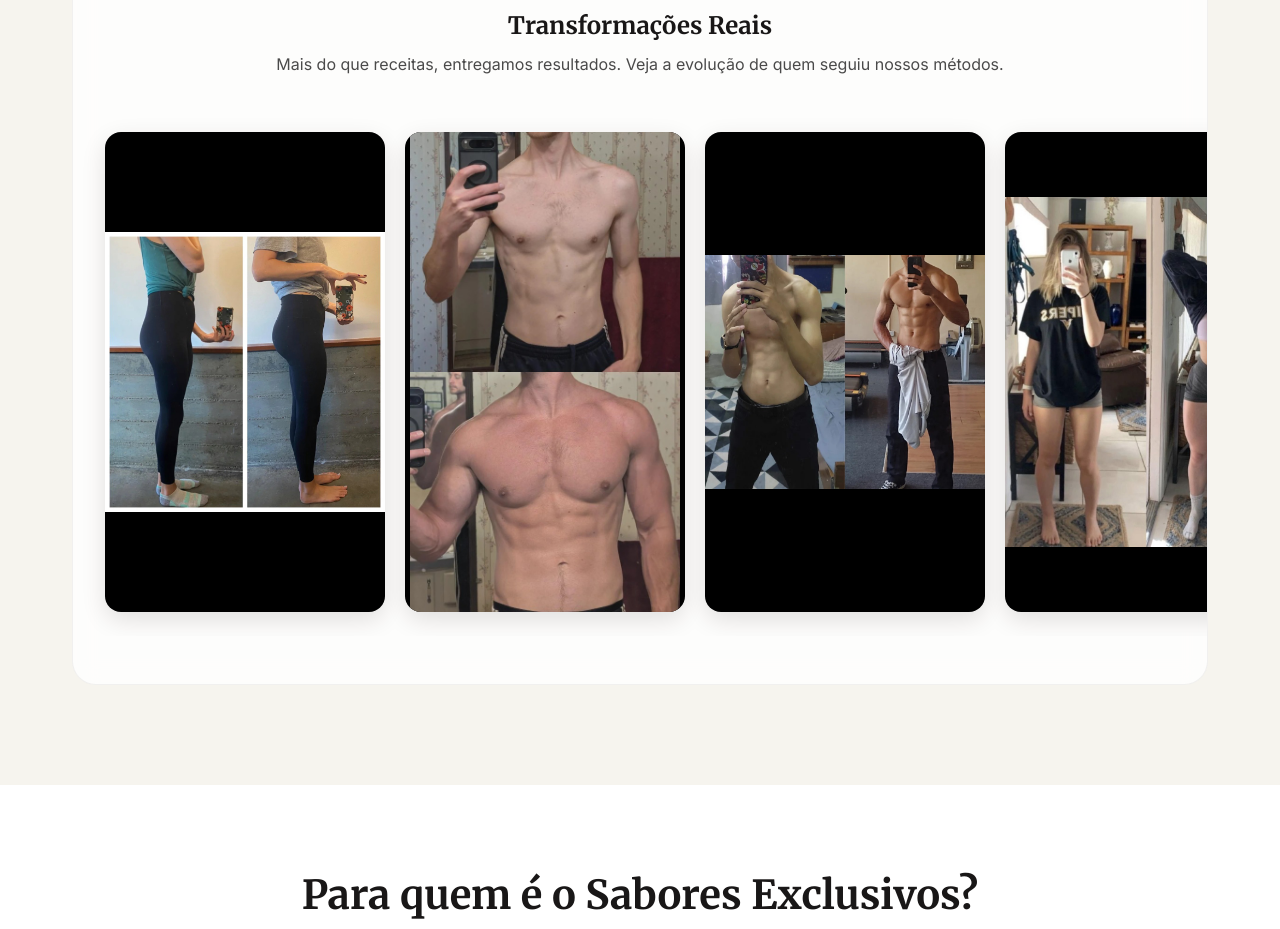
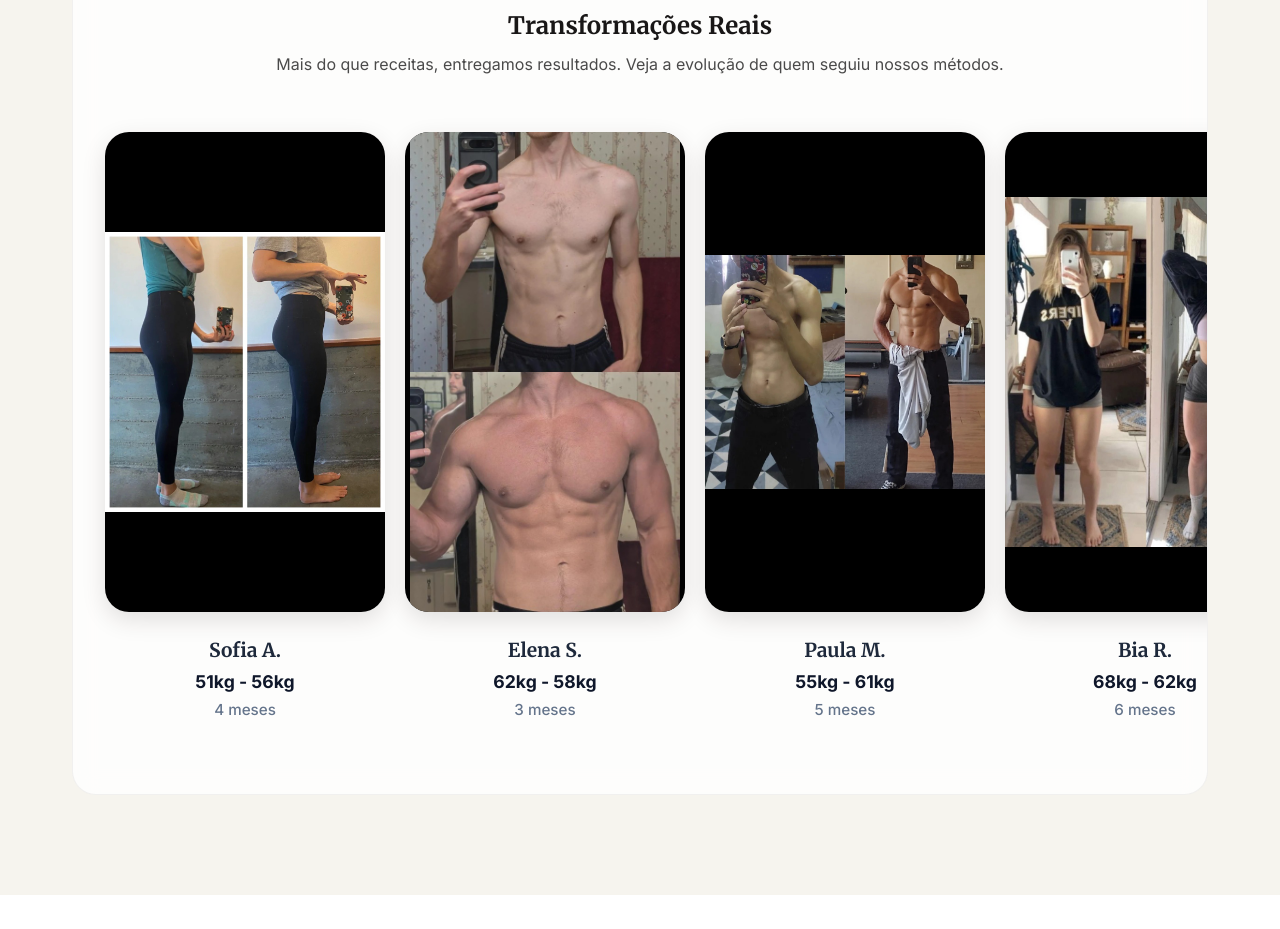
Before and after one commit to YohanSaibb026/LeadingPage, a React (Vite) app: page / in a window 1280 px wide. Shown: the part 3480-4409 px from the top of the page. Built offline with nearby package versions, Linux system fonts and the light colour scheme.

Commit message:
style: add user details to transformation carousel for enhanced social proof

```diff
--- a/src/App.css
+++ b/src/App.css
@@ -579,16 +579,23 @@
     display: none;
 }
 
+.transform-item-wrapper {
+    flex: 0 0 280px;
+    display: flex;
+    flex-direction: column;
+    align-items: center;
+    scroll-snap-align: center;
+}
+
 .transform-item {
-    flex: 0 0 280px;
-    /* Match story card width */
+    width: 280px;
     height: 480px;
-    /* Consistently tall for vertical photos */
-    scroll-snap-align: center;
-    border-radius: 16px;
+    border-radius: 24px;
+    /* Increased for more premium look */
     overflow: hidden;
     box-shadow: 0 8px 24px rgba(0, 0, 0, 0.12);
     background: #000;
+    margin-bottom: 1.5rem;
 }
 
 .transform-item img {
@@ -596,7 +603,35 @@
     height: 100%;
     display: block;
     object-fit: contain;
-    /* Ensures the whole image is visible without cropping */
+}
+
+.transform-info {
+    display: flex;
+    flex-direction: column;
+    align-items: center;
+    gap: 0.25rem;
+    text-align: center;
+}
+
+.transform-name {
+    font-family: 'Merriweather', serif;
+    font-size: 1.2rem;
+    font-weight: 700;
+    color: #1e293b;
+}
+
+.transform-stats {
+    font-family: 'Inter', sans-serif;
+    font-size: 1.1rem;
+    font-weight: 800;
+    color: #0f172a;
+}
+
+.transform-duration {
+    font-family: 'Inter', sans-serif;
+    font-size: 0.95rem;
+    font-weight: 500;
+    color: #64748b;
 }
 
 /* CTA */
--- a/src/App.tsx
+++ b/src/App.tsx
@@ -39,7 +39,13 @@ function App() {
         { name: 'Carla S.', avatar: 'https://images.unsplash.com/photo-1438761681033-6461ffad8d80?w=150&h=150&fit=crop', content: meal6 },
     ];
 
-    const transformations = [transform1, transform2, transform3, transform4, transform5];
+    const transformations = [
+        { image: transform1, name: 'Sofia A.', stats: '51kg - 56kg', duration: '4 meses' },
+        { image: transform2, name: 'Elena S.', stats: '62kg - 58kg', duration: '3 meses' },
+        { image: transform3, name: 'Paula M.', stats: '55kg - 61kg', duration: '5 meses' },
+        { image: transform4, name: 'Bia R.', stats: '68kg - 62kg', duration: '6 meses' },
+        { image: transform5, name: 'Julia V.', stats: '50kg - 54kg', duration: '3 meses' },
+    ];
 
     const [isHeroVisible, setIsHeroVisible] = useState(false);
     const heroCardRef = React.useRef<HTMLDivElement>(null);
@@ -207,9 +213,16 @@ function App() {
                         <h3>{t('features.transformations.title')}</h3>
                         <p>{t('features.transformations.desc')}</p>
                         <div className="transformations-grid">
-                            {transformations.map((img, i) => (
-                                <div key={i} className="transform-item">
-                                    <img src={img} alt={`Transformation ${i + 1}`} />
+                            {transformations.map((item, i) => (
+                                <div key={i} className="transform-item-wrapper">
+                                    <div className="transform-item">
+                                        <img src={item.image} alt={`Transformation ${i + 1}`} />
+                                    </div>
+                                    <div className="transform-info">
+                                        <span className="transform-name">{item.name}</span>
+                                        <span className="transform-stats">{item.stats}</span>
+                                        <span className="transform-duration">{item.duration}</span>
+                                    </div>
                                 </div>
                             ))}
                         </div>
```
